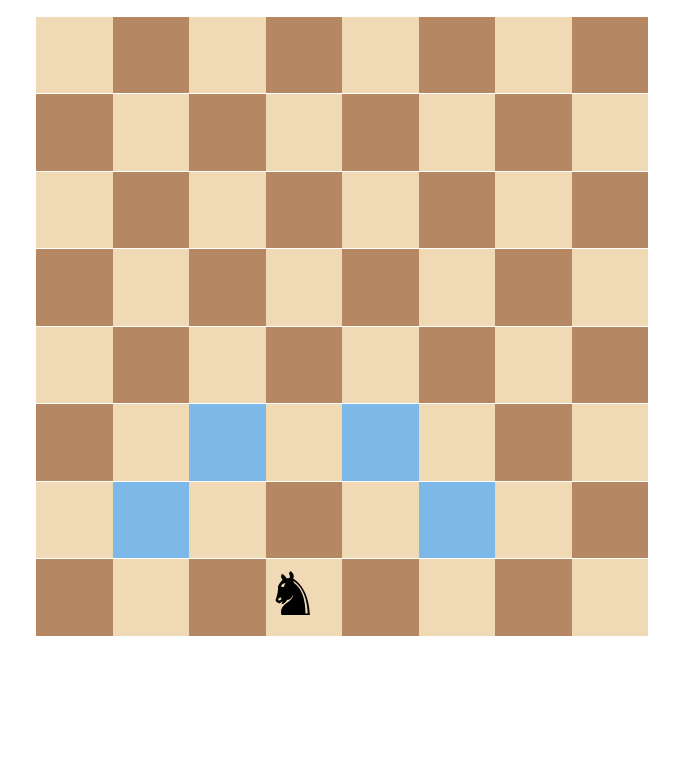
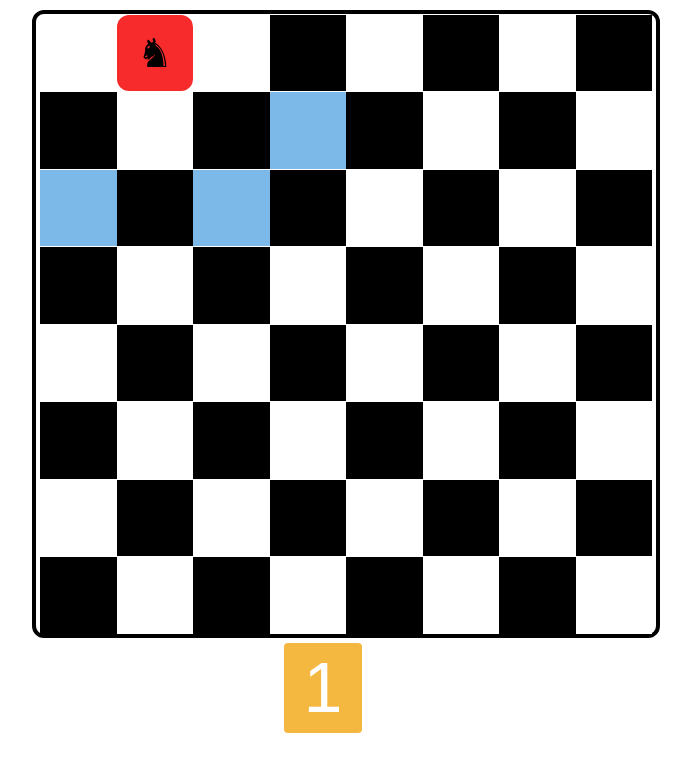
Before and after one commit to suressresta/Chess, a plain HTML site: page index.html in a window 1280 px wide. Shown: the whole page, without its empty margins (317-1008 px from the left). Drawn offline with Linux system fonts and the light colour scheme.

Commit message:
chess update

```diff
--- a/index.html
+++ b/index.html
@@ -4,14 +4,20 @@
     <meta charset="UTF-8">
     <meta name="viewport" content="width=device-width, initial-scale=1.0">
     <title>Chess</title>
-     <link rel="stylesheet" href="styles.css">
+    <link rel="stylesheet" href="styles.css">
 </head>
 <body>
-    <div id="chessboard"></div>
+    <div id="chessboard">
+
+    </div>
+  <div class="container">
+    <button id="moveCounter">0</button>
+</div>
+    <div class="button-container">
+        <!--<button id="toggleButton" class="button">Toggle Automatic Mode</button>-->
+    </div>
 
 
-
-
-    <script src="script.js"></script>
+    <script src="index.js"></script>
 </body>
 </html>
--- /dev/null
+++ b/index.js
@@ -0,0 +1,124 @@
+document.addEventListener("DOMContentLoaded", function() {
+    const chessboard = document.getElementById("chessboard");
+    let knightPosition = 1; // Starting position at the second square
+    let automaticMove = false; // Variable to track automatic movement mode
+    let moveCounter = 0; // Counter to track the number of knight movements
+    const visitedSquares = new Set(); // Set to keep track of visited squares
+
+    // Create the chessboard
+    for (let i = 0; i < 64; i++) {
+        const square = document.createElement("div");
+        square.className = "square";
+        square.classList.add((i + Math.floor(i / 8)) % 2 === 0 ? "white" : "black");
+        chessboard.appendChild(square);
+    }
+
+    // Move the knight to the initial position and highlight valid moves
+    moveKnight(knightPosition);
+
+    // Function to move the knight and highlight the path
+    function moveKnight(newPosition) {
+        const squares = document.querySelectorAll(".square");
+        squares[knightPosition].textContent = ""; // Clear previous knight position
+        squares[knightPosition].classList.remove("knight"); // Remove knight class
+
+        squares[newPosition].classList.add("knight", "visited"); // Add visited class to the new position
+
+        knightPosition = newPosition; // Update knight position
+        moveCounter++; // Increment movement counter
+        updateMoveCounter(); // Update the display of movement counter
+        visitedSquares.add(newPosition); // Add current position to visited squares
+
+        // Highlight possible moves from the new position
+        highlightPossibleMoves(newPosition);
+    }
+
+    // Function to update the display of the movement counter
+    function updateMoveCounter() {
+        const counterDisplay = document.getElementById("moveCounter");
+        counterDisplay.textContent = moveCounter;
+    }
+
+    // Function to get valid moves for the knight from a given position
+    function getValidMoves(position) {
+        const x = Math.floor(position / 8);
+        const y = position % 8;
+        const dx = [-2, -1, 1, 2, 2, 1, -1, -2];
+        const dy = [1, 2, 2, 1, -1, -2, -2, -1];
+        const validMoves = [];
+
+        for (let i = 0; i < 8; i++) {
+            const newX = x + dx[i];
+            const newY = y + dy[i];
+            if (newX >= 0 && newX < 8 && newY >= 0 && newY < 8) {
+                validMoves.push(newX * 8 + newY);
+            }
+        }
+
+        return validMoves;
+    }
+
+    // Function to highlight possible moves from a given position
+    function highlightPossibleMoves(position) {
+        const squares = document.querySelectorAll(".square");
+        const possibleMoves = getValidMoves(position);
+        squares.forEach((square, index) => {
+            if (possibleMoves.includes(index)) {
+                square.classList.add("highlight");
+            } else {
+                square.classList.remove("highlight");
+            }
+        });
+    }
+
+    // Event listener to handle knight movement on click
+    chessboard.addEventListener("click", function(event) {
+        if (!automaticMove) {
+            const target = event.target;
+            if (target.classList.contains("square")) {
+                const squares = document.querySelectorAll(".square");
+                const newPosition = Array.from(squares).indexOf(target);
+                if (isValidMove(newPosition)) {
+                    moveKnight(newPosition);
+                }
+            }
+        }
+    });
+
+    // Function to check if a move is valid according to knight's movement rules
+    function isValidMove(newPosition) {
+        const possibleMoves = getValidMoves(knightPosition);
+        return possibleMoves.includes(newPosition);
+    }
+
+    // Button event listener to toggle automatic movement mode
+    const toggleButton = document.getElementById("toggleButton");
+    toggleButton.addEventListener("click", function() {
+        automaticMove = !automaticMove;
+        if (automaticMove) {
+            startAutomaticMove();
+        }
+    });
+
+    // Function to start automatic movement
+    function startAutomaticMove() {
+        const totalSquares = 64;
+        const interval = setInterval(() => {
+            if (automaticMove) {
+                const validMoves = getValidMoves(knightPosition);
+                const unvisitedMoves = validMoves.filter(move => !visitedSquares.has(move));
+                if (unvisitedMoves.length === 0) {
+                    clearInterval(interval);
+                    return;
+                }
+                const randomMove = unvisitedMoves[Math.floor(Math.random() * unvisitedMoves.length)];
+                moveKnight(randomMove);
+                if (visitedSquares.size === totalSquares) {
+                    clearInterval(interval);
+                }
+            } else {
+                clearInterval(interval);
+            }
+        }, 500); // Adjust the interval for smoother or faster animation
+    }
+});
--- a/script.js
+++ /dev/null
@@ -1,75 +0,0 @@
-document.addEventListener("DOMContentLoaded", function() {
-    const chessboard = document.getElementById("chessboard");
-
-    // Create the chessboard
-    for (let i = 0; i < 64; i++) {
-        const square = document.createElement("div");
-        square.className = "square";
-        square.classList.add((i + Math.floor(i / 8)) % 2 === 0 ? "white" : "black");
-        chessboard.appendChild(square);
-    }
-
-    // Initialize the knight position
-    let knightPosition = Math.floor(Math.random() * 64);
-    moveKnight(knightPosition);
-
-    // Function to move the knight
-    function moveKnight(newPosition) {
-        const squares = document.querySelectorAll(".square");
-        squares[knightPosition].innerHTML = ""; // Clear previous knight position
-        squares[knightPosition].classList.remove("knight");
-
-        squares[newPosition].innerHTML = "&#9822;"; // '&#9822;' is the HTML entity for the knight symbol
-        squares[newPosition].classList.add("knight");
-
-        knightPosition = newPosition; // Update knight position
-
-        // Remove highlights from all squares
-        squares.forEach(square => {
-            square.classList.remove("highlight");
-        });
-
-        // Highlight possible moves
-        const possibleMoves = getValidMoves(knightPosition);
-        possibleMoves.forEach(move => {
-            squares[move].classList.add("highlight");
-        });
-    }
-
-    // Event listener to handle knight movement on click
-    chessboard.addEventListener("click", function(event) {
-        const target = event.target;
-        if (target.classList.contains("square")) {
-            const squares = document.querySelectorAll(".square");
-            const newPosition = Array.from(squares).indexOf(target);
-            if (isValidMove(knightPosition, newPosition)) {
-                moveKnight(newPosition);
-            }
-        }
-    });
-
-    // Function to check if a move is valid according to knight's movement rules
-    function isValidMove(currentPosition, newPosition) {
-        const possibleMoves = getValidMoves(currentPosition);
-        return possibleMoves.includes(newPosition);
-    }
-
-    // Function to get valid moves for the knight from a given position
-    function getValidMoves(position) {
-        const x = Math.floor(position / 8);
-        const y = position % 8;
-        const dx = [-2, -1, 1, 2, 2, 1, -1, -2];
-        const dy = [1, 2, 2, 1, -1, -2, -2, -1];
-        const validMoves = [];
-
-        for (let i = 0; i < 8; i++) {
-            const newX = x + dx[i];
-            const newY = y + dy[i];
-            if (newX >= 0 && newX < 8 && newY >= 0 && newY < 8) {
-                validMoves.push(newX * 8 + newY);
-            }
-        }
-
-        return validMoves;
-    }
-});
--- a/styles.css
+++ b/styles.css
@@ -1,41 +1,94 @@
-
 /* Styling for the chessboard */
 #chessboard {
     display: flex;
     flex-wrap: wrap;
-margin-top:16px;
-margin-left:27%;
+    margin-top: 10px;
+    margin-left: 27%;
     width: 620px;
     height: 620px;
-align-items:center;
-justify-content:center;
+    align-items: center;
+    justify-content: center;
+    border: 4px solid rgb(0, 0, 0);
+    border-radius: 12px;
 }
 
 .square {
     width: 76.5px;
     height: 76.5px;
+    position: relative;
 }
 
 .black {
-    background-color: #b58863;
+    background-color: #000000;
 }
 
 .white {
-    background-color: #f0d9b5;
+    background-color: #ffffff;
 }
 
-.knight {
-    font-size: 60px;
+.square.knight::before {
+    content: "\265E";
+    /* Unicode for the knight symbol */
+    font-size: 40px;
+    /* Adjust the size as needed */
     color: #000;
-    line-height: 50px
-    text-align: center;
-    cursor: pointer;
+    /* Knight color */
+    position: absolute;
+    top: 50%;
+    left: 50%;
+    transform: translate(-50%, -50%);
+}
 
+.highlight {
+    background-color: #7cb9e8;
+    /* Blue highlight color */
+}
 
+.square.path {
+    background-color: #ffcc00;
+    /* Change this color to your desired path color */
+}
 
+.square.visited {
+    width: 76.5px;
+    height: 76.5px;
+    border-radius: 12px;
+    background-color: rgb(247, 43, 43);
+    ;
+    /* Orange color for visited squares */
 
 }
 
-.highlight {
-    background-color: #7cb9e8; /* Blue highlight color */
+
+#moveCounter {
+
+    padding: 5px 20px;
+    background-color: #f4b73f;
+    color: white;
+    border: none;
+    border-radius: 4px;
+    cursor: pointer;
+
 }
+
+.button:hover {
+    background-color: #45a049;
+}
+
+#moveCounter {
+    display: flex;
+    justify-content: center;
+    text-align: center;
+    font-size: 70px;
+    font-family: sans-serif;
+    border-radius: 20;
+    margin: 5px;
+
+}
+
+.container {
+ display: flex;
+ justify-content: center;
+ align-items: center;
+
+}
```
